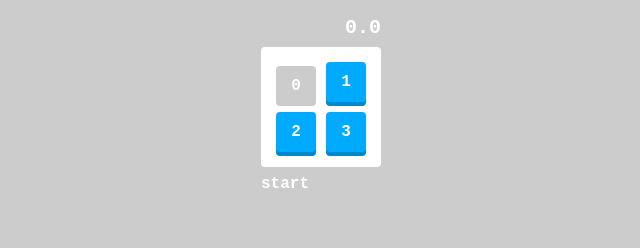
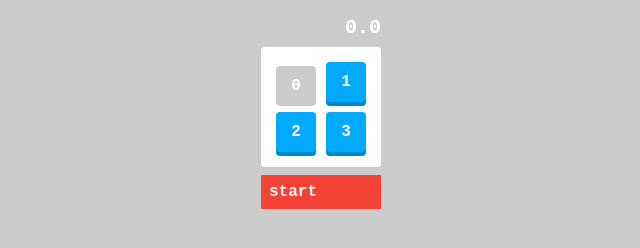
Before and after one commit to yusuke-ogata-yo/Javascript-train.numbers-game.sample, a plain HTML site: page index.html in a window 1280 px wide. Shown: the whole page, without its empty margins (319-959 px from the left). Drawn offline with Linux system fonts and the light colour scheme.

Commit message:
[add] startボタンの装飾

```diff
--- a/css/styles.css
+++ b/css/styles.css
@@ -55,3 +55,10 @@ body {
   font-size: 20px;
   text-align: right;
 }
+
+#btn {
+  cursor: pointer;
+  user-select: none;
+  background-color: #f44336;
+  padding: 8px;
+}
```
